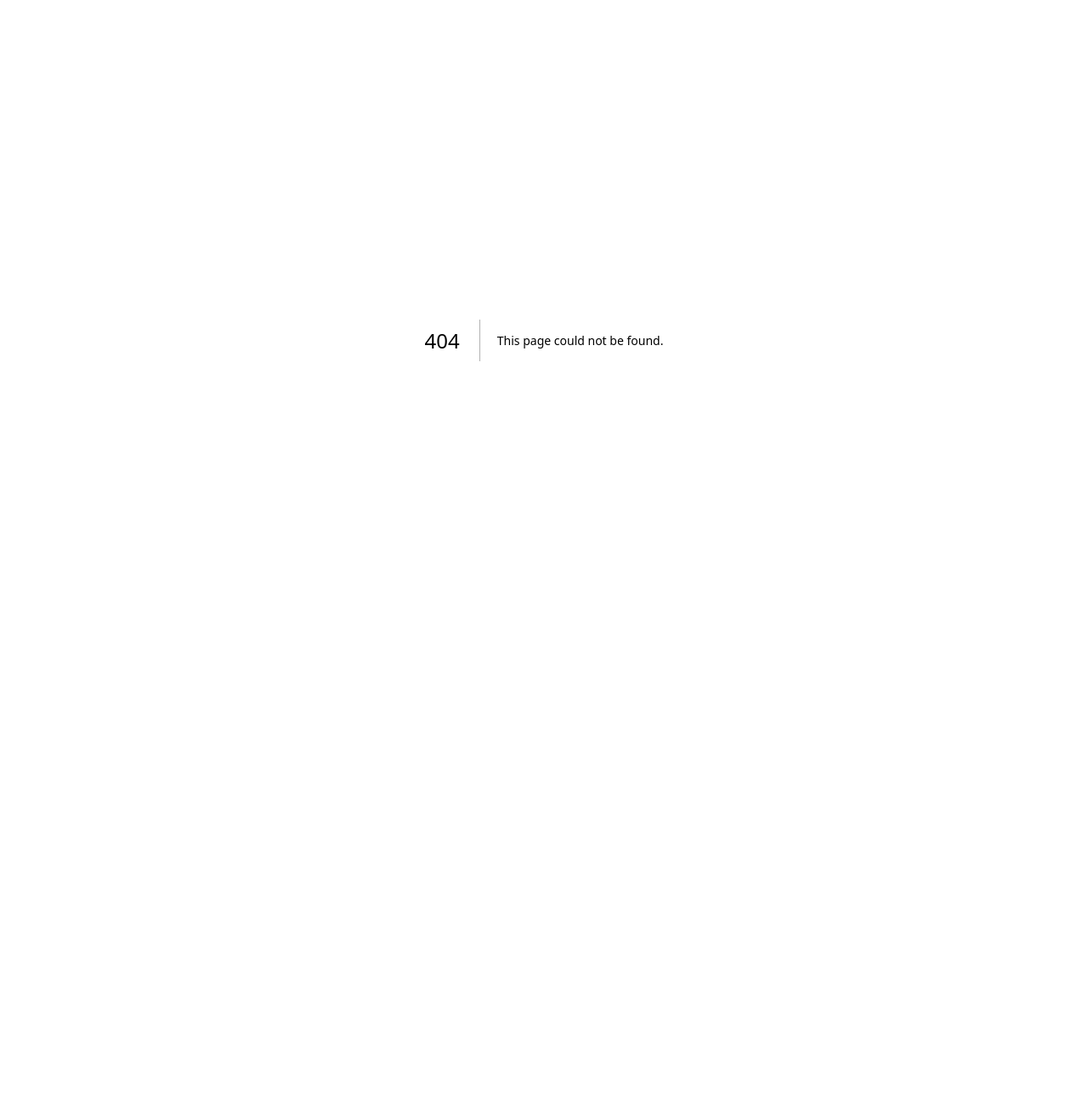
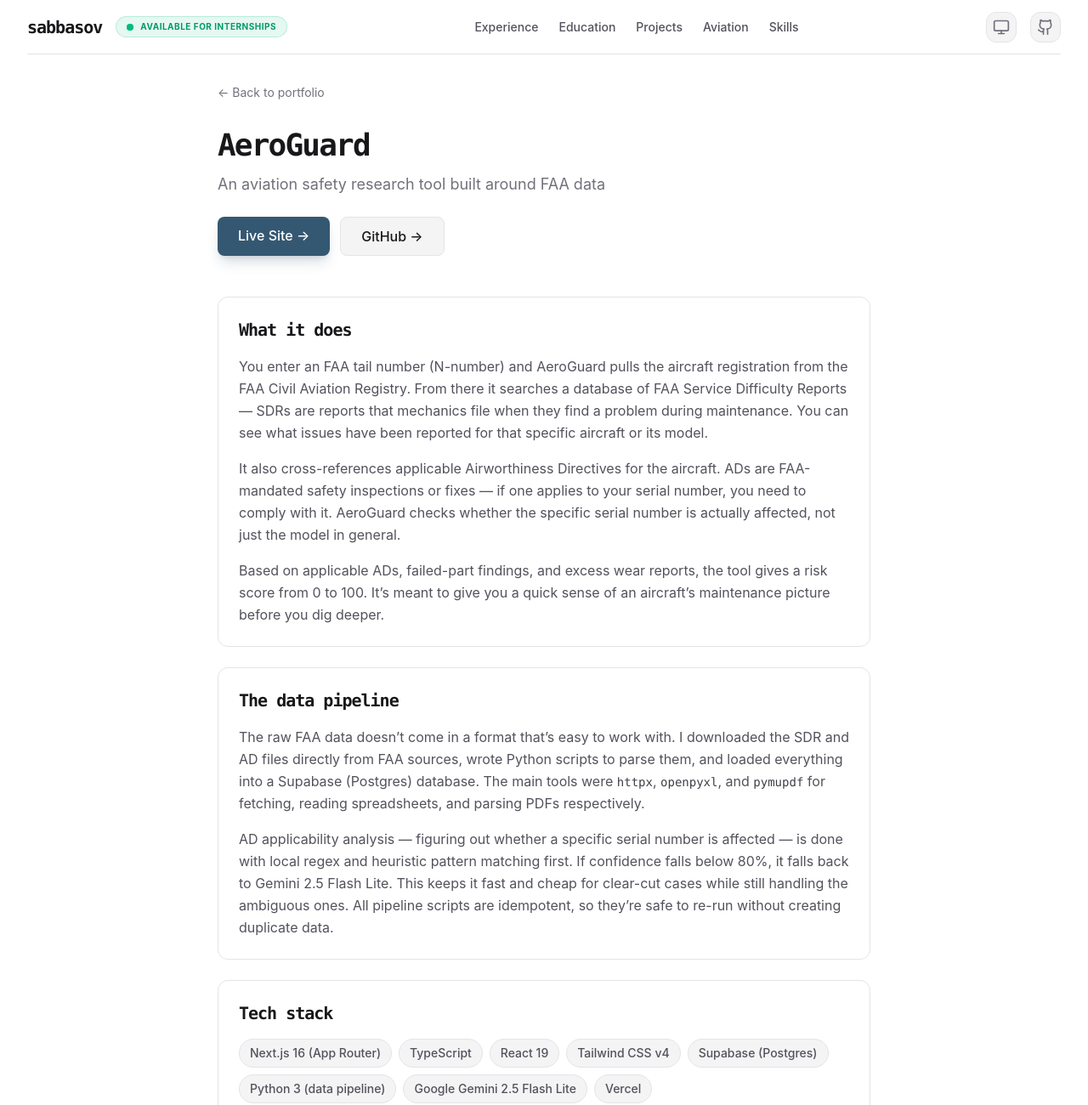
Before and after one commit to sabbasov/sabbasov.com, a Next.js app: page /aeroguard in a window 1280 px wide. Before the commit this address had no page. Shown: the top 1300 px of the page at 85% size. Before the commit the page ends 800 px from the top, so only its background shows below. Built offline with nearby package versions, Linux system fonts and the light colour scheme.

Commit message:
Add AeroGuard project page and update aviation/header components
Co-authored-by: sabbasov <111758436+sabbasov@users.noreply.github.com>

```diff
--- /dev/null
+++ b/app/aeroguard/page.tsx
@@ -0,0 +1,147 @@
+'use client';
+
+import { motion } from 'framer-motion';
+import Link from 'next/link';
+import Header from '../components/header';
+import Footer from '../components/footer';
+import Contact from '../components/contact';
+
+const techStack = [
+  'Next.js 16 (App Router)',
+  'TypeScript',
+  'React 19',
+  'Tailwind CSS v4',
+  'Supabase (Postgres)',
+  'Python 3 (data pipeline)',
+  'Google Gemini 2.5 Flash Lite',
+  'Vercel',
+];
+
+const AeroGuardPage = () => {
+  return (
+    <div className="min-h-screen bg-white dark:bg-zinc-950">
+      <Header />
+      <main className="container mx-auto px-4 sm:px-6 lg:px-8 pt-24 pb-12">
+        <div className="max-w-3xl mx-auto">
+          <motion.div
+            initial={{ opacity: 0, y: 20 }}
+            animate={{ opacity: 1, y: 0 }}
+            transition={{ duration: 0.5 }}
+          >
+            <Link
+              href="/"
+              className="inline-flex items-center text-sm text-zinc-500 dark:text-zinc-400 hover:text-zinc-900 dark:hover:text-white transition-colors duration-300 mb-8"
+            >
+              ← Back to portfolio
+            </Link>
+          </motion.div>
+
+          <motion.div
+            initial={{ opacity: 0, y: 20 }}
+            animate={{ opacity: 1, y: 0 }}
+            transition={{ duration: 0.5, delay: 0.1 }}
+          >
+            <h1 className="text-4xl font-bold text-zinc-900 dark:text-white font-mono tracking-tighter">AeroGuard</h1>
+            <p className="mt-3 text-lg text-zinc-500 dark:text-zinc-400">
+              An aviation safety research tool built around FAA data
+            </p>
+            <div className="mt-6 flex flex-wrap gap-3">
+              <a
+                href="https://aeroguard.sabbasov.com"
+                target="_blank"
+                rel="noopener noreferrer"
+                className="inline-block bg-[#355872] text-white font-medium px-6 py-2.5 rounded-lg hover:bg-[#2a4356] transition-colors duration-300 shadow-lg shadow-[#355872]/20"
+              >
+                Live Site →
+              </a>
+              <a
+                href="https://github.com/sabbasov/aeroguard"
+                target="_blank"
+                rel="noopener noreferrer"
+                className="inline-block bg-zinc-100 dark:bg-zinc-800 text-zinc-900 dark:text-white font-medium px-6 py-2.5 rounded-lg border border-zinc-200 dark:border-zinc-700 hover:bg-zinc-200 dark:hover:bg-zinc-700 transition-colors duration-300"
+              >
+                GitHub →
+              </a>
+            </div>
+          </motion.div>
+
+          <motion.div
+            initial={{ opacity: 0, y: 20 }}
+            animate={{ opacity: 1, y: 0 }}
+            transition={{ duration: 0.5, delay: 0.2 }}
+            className="mt-12 bg-white dark:bg-zinc-900/50 p-6 rounded-xl border border-zinc-200 dark:border-zinc-800"
+          >
+            <h2 className="text-xl font-bold text-zinc-900 dark:text-white font-mono tracking-tighter">What it does</h2>
+            <div className="mt-4 space-y-4 text-zinc-600 dark:text-zinc-400 leading-relaxed">
+              <p>
+                You enter an FAA tail number (N-number) and AeroGuard pulls the aircraft registration from the FAA Civil Aviation Registry. From there it searches a database of FAA Service Difficulty Reports — SDRs are reports that mechanics file when they find a problem during maintenance. You can see what issues have been reported for that specific aircraft or its model.
+              </p>
+              <p>
+                It also cross-references applicable Airworthiness Directives for the aircraft. ADs are FAA-mandated safety inspections or fixes — if one applies to your serial number, you need to comply with it. AeroGuard checks whether the specific serial number is actually affected, not just the model in general.
+              </p>
+              <p>
+                Based on applicable ADs, failed-part findings, and excess wear reports, the tool gives a risk score from 0 to 100. It’s meant to give you a quick sense of an aircraft’s maintenance picture before you dig deeper.
+              </p>
+            </div>
+          </motion.div>
+
+          <motion.div
+            initial={{ opacity: 0, y: 20 }}
+            animate={{ opacity: 1, y: 0 }}
+            transition={{ duration: 0.5, delay: 0.3 }}
+            className="mt-6 bg-white dark:bg-zinc-900/50 p-6 rounded-xl border border-zinc-200 dark:border-zinc-800"
+          >
+            <h2 className="text-xl font-bold text-zinc-900 dark:text-white font-mono tracking-tighter">The data pipeline</h2>
+            <div className="mt-4 space-y-4 text-zinc-600 dark:text-zinc-400 leading-relaxed">
+              <p>
+                The raw FAA data doesn’t come in a format that’s easy to work with. I downloaded the SDR and AD files directly from FAA sources, wrote Python scripts to parse them, and loaded everything into a Supabase (Postgres) database. The main tools were <span className="font-mono text-sm text-zinc-700 dark:text-zinc-300">httpx</span>, <span className="font-mono text-sm text-zinc-700 dark:text-zinc-300">openpyxl</span>, and <span className="font-mono text-sm text-zinc-700 dark:text-zinc-300">pymupdf</span> for fetching, reading spreadsheets, and parsing PDFs respectively.
+              </p>
+              <p>
+                AD applicability analysis — figuring out whether a specific serial number is affected — is done with local regex and heuristic pattern matching first. If confidence falls below 80%, it falls back to Gemini 2.5 Flash Lite. This keeps it fast and cheap for clear-cut cases while still handling the ambiguous ones. All pipeline scripts are idempotent, so they’re safe to re-run without creating duplicate data.
+              </p>
+            </div>
+          </motion.div>
+
+          <motion.div
+            initial={{ opacity: 0, y: 20 }}
+            animate={{ opacity: 1, y: 0 }}
+            transition={{ duration: 0.5, delay: 0.4 }}
+            className="mt-6 bg-white dark:bg-zinc-900/50 p-6 rounded-xl border border-zinc-200 dark:border-zinc-800"
+          >
+            <h2 className="text-xl font-bold text-zinc-900 dark:text-white font-mono tracking-tighter">Tech stack</h2>
+            <div className="mt-4 flex flex-wrap gap-2">
+              {techStack.map((tech) => (
+                <span
+                  key={tech}
+                  className="text-sm font-medium bg-zinc-100 dark:bg-zinc-800 text-zinc-600 dark:text-zinc-300 px-3 py-1.5 rounded-full border border-zinc-200 dark:border-zinc-700"
+                >
+                  {tech}
+                </span>
+              ))}
+            </div>
+          </motion.div>
+
+          <motion.div
+            initial={{ opacity: 0, y: 20 }}
+            animate={{ opacity: 1, y: 0 }}
+            transition={{ duration: 0.5, delay: 0.5 }}
+            className="mt-6 bg-white dark:bg-zinc-900/50 p-6 rounded-xl border border-zinc-200 dark:border-zinc-800"
+          >
+            <h2 className="text-xl font-bold text-zinc-900 dark:text-white font-mono tracking-tighter">What I learned</h2>
+            <ul className="mt-4 space-y-2 text-zinc-600 dark:text-zinc-400 leading-relaxed list-none">
+              <li className="flex gap-2"><span className="text-zinc-400">—</span>Working with real government data that wasn’t designed for developers. FAA files come in a mix of formats and the structure isn’t always consistent.</li>
+              <li className="flex gap-2"><span className="text-zinc-400">—</span>Building a processing pipeline that handles partial and missing data without breaking — a lot of records are incomplete and you have to account for that.</li>
+              <li className="flex gap-2"><span className="text-zinc-400">—</span>Thinking through the logic of serial-number-level AD applicability, which is more nuanced than it sounds. The same AD can apply to some serial numbers but not others based on manufacture date ranges or retrofit status.</li>
+              <li className="flex gap-2"><span className="text-zinc-400">—</span>Knowing when to use an LLM as a fallback versus doing it deterministically. For structured data with clear patterns, regex is faster, cheaper, and more predictable.</li>
+            </ul>
+          </motion.div>
+        </div>
+
+        <Contact />
+      </main>
+      <Footer />
+    </div>
+  );
+};
+
+export default AeroGuardPage;
--- a/app/components/aviation.tsx
+++ b/app/components/aviation.tsx
@@ -1,6 +1,7 @@
 'use client';
 
 import { motion } from 'framer-motion';
+import Link from 'next/link';
 
 const Aviation = () => {
   return (
@@ -14,8 +15,16 @@ const Aviation = () => {
         >
           <h2 className="text-3xl font-bold text-zinc-900 dark:text-white font-mono tracking-tighter">Aviation Passion</h2>
           <p className="mt-6 text-lg text-zinc-400 leading-relaxed">
-            I’ve always been fascinated by how planes get from A to B, but my real interest is the math behind the scenes. To me, a flight path is a puzzle to solve, and every delay is an opportunity to see how systems can work better. As a Math and Computer Science student, I want to combine what I'm learning with my love for aviation to help make logistics a little more efficient.
+            I’ve always been drawn to aviation — not just flying, but the data side of it. How aircraft get certified, tracked, and maintained. That interest led me to build AeroGuard, a tool that lets you look up any FAA-registered aircraft by tail number and see its maintenance history and applicable airworthiness directives.
           </p>
+          <div className="mt-8">
+            <Link
+              href="/aeroguard"
+              className="inline-block bg-[#355872] text-white font-medium px-8 py-3 rounded-lg hover:bg-[#2a4356] transition-colors duration-300 shadow-lg shadow-[#355872]/20"
+            >
+              View Project →
+            </Link>
+          </div>
         </motion.div>
       </div>
     </section>
--- a/app/components/header.tsx
+++ b/app/components/header.tsx
@@ -4,6 +4,7 @@ import { useState } from 'react';
 import { motion, AnimatePresence } from 'framer-motion';
 import { Github, Menu, X } from 'lucide-react';
 import Link from 'next/link';
+import { usePathname } from 'next/navigation';
 import ThemeToggle from './theme-toggle';
 
 const navItems = [
@@ -16,6 +17,8 @@ const navItems = [
 
 const Header = () => {
   const [isOpen, setIsOpen] = useState(false);
+  const pathname = usePathname();
+  const prefix = pathname === '/' ? '' : '/';
 
   return (
     <>
@@ -43,7 +46,7 @@ const Header = () => {
               {navItems.map((item) => (
                 <a
                   key={item.name}
-                  href={item.href}
+                  href={`${prefix}${item.href}`}
                   className="text-sm font-medium text-zinc-600 dark:text-zinc-300 hover:text-blue-500 dark:hover:text-blue-400 transition-colors duration-300"
                 >
                   {item.name}
@@ -87,7 +90,7 @@ const Header = () => {
               {navItems.map((item) => (
                 <a
                   key={item.name}
-                  href={item.href}
+                  href={`${prefix}${item.href}`}
                   onClick={() => setIsOpen(false)}
                   className="text-lg font-medium text-zinc-600 dark:text-zinc-400 hover:text-zinc-900 dark:hover:text-white transition-colors duration-300"
                 >
```
